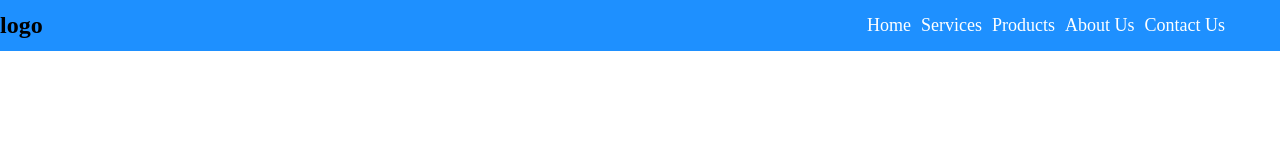
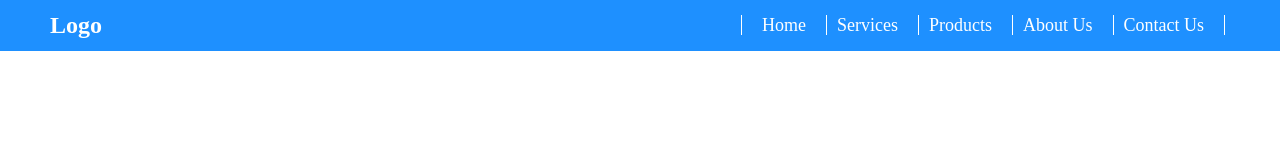
Before and after one commit to RAKIB6348/First-Website, a plain HTML site: page first-website/index.html in a window 1280 px wide. Drawn offline with Linux system fonts and the light colour scheme.

Commit message:
adding border in navbar

```diff
--- a/first-website/index.html
+++ b/first-website/index.html
@@ -12,10 +12,10 @@
     <header>
         <!-- nav er moddhe 2 part thake ekta logo and  kichu list item thake -->
         <nav class="navigation">
-            <div>
+            <div class="logo">
                 <!-- logo niyar jonno img tag use kore -->
                 <!-- <img src="" alt=""> -->
-                <h2>logo</h2>
+                <h2>Logo</h2>
             </div>
             <ul>
                 <li><a href="#">Home</a></li>
--- a/first-website/style.css
+++ b/first-website/style.css
@@ -23,9 +23,22 @@
     text-decoration: none;
     color: white;
     font-size: 18px;
+    border-right: 1px solid white;
+    padding-right: 20px;
 }
 
 .navigation ul{
     display: flex;
     margin-right: 50px;
 }
+
+.logo h2{
+    color: white;
+    margin-left: 50px;
+
+}
+
+.navigation > ul > li:first-child > a{
+    border-left: 1px solid white;
+    padding-left: 20px;
+}
```
